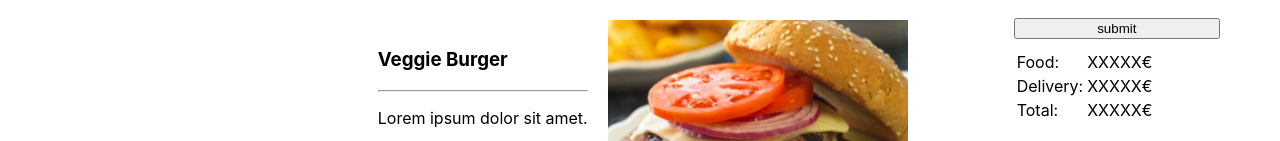
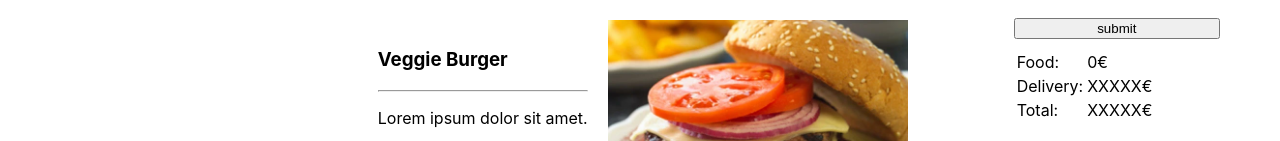
Before and after one commit to ReneBri/DeliveryFeeCalculator, a React (Create React App) app: page / in a window 1280 px wide. Shown: the part 914-1055 px from the top of the page. Built offline with nearby package versions, Linux system fonts and the light colour scheme.

Commit message:
add a useEffect to link the customerSelection array with the cartValue and itemsInCart

```diff
--- a/src/components/FeeCalculator.js
+++ b/src/components/FeeCalculator.js
@@ -1,13 +1,21 @@
 import { useState, React, useEffect } from 'react'
 import './FeeCalculator.css'
 
-export default function FeeCalculator() {
+export default function FeeCalculator({customerSelection}) {
 
     const [cartValue, setCartValue] = useState(0)
     const [deliveryDistance, setDeliveryDistance] = useState(0)
     const [numberOfItems, setNumberOfItems] = useState(0)
     const [orderTime, setOrderTime] = useState("")
 
+    useEffect(() => {
+        if(customerSelection){
+            setNumberOfItems(customerSelection.length)
+            setCartValue(customerSelection.reduce((acc, curr) => {
+                return acc + curr.price
+            }, 0))
+        }
+    }, [customerSelection])
 
   return (
     <div className="fee-calculator">
@@ -59,7 +67,7 @@ export default function FeeCalculator() {
                 <tbody>
                     <tr>
                         <td>Food:</td>
-                        <td>XXXXX€</td>
+                        <td>{cartValue}€</td>
                     </tr>
                     <tr>
                         <td>Delivery:</td>
--- a/src/pages/home/Home.js
+++ b/src/pages/home/Home.js
@@ -51,7 +51,7 @@ export default function Home() {
             <div className="order-body">
                 <CustomerSelection customerSelection={customerSelection} />
                 <MenuItem items={items} setCustomerSelection={setCustomerSelection} customerSelection={customerSelection} />
-                <FeeCalculator />
+                <FeeCalculator customerSelection={customerSelection}/>
 
             </div>
 
```
